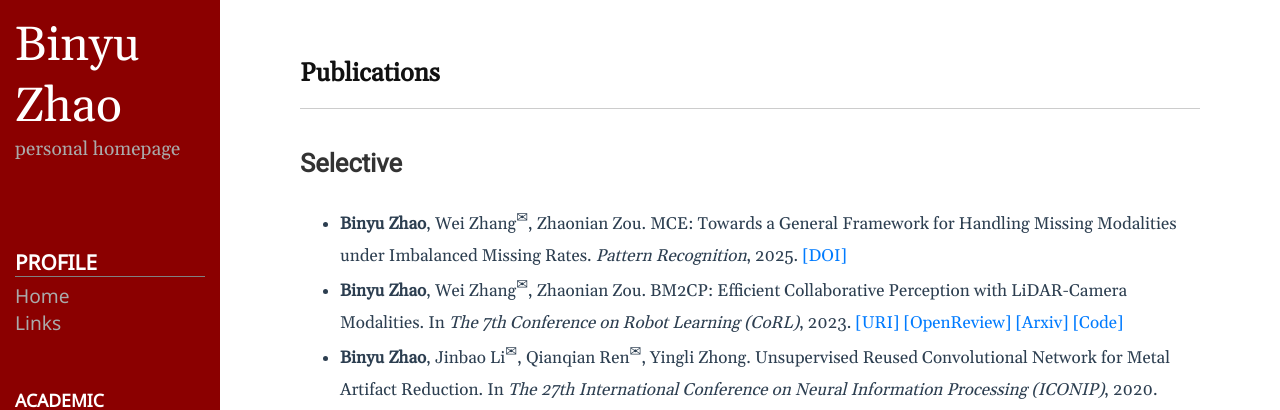
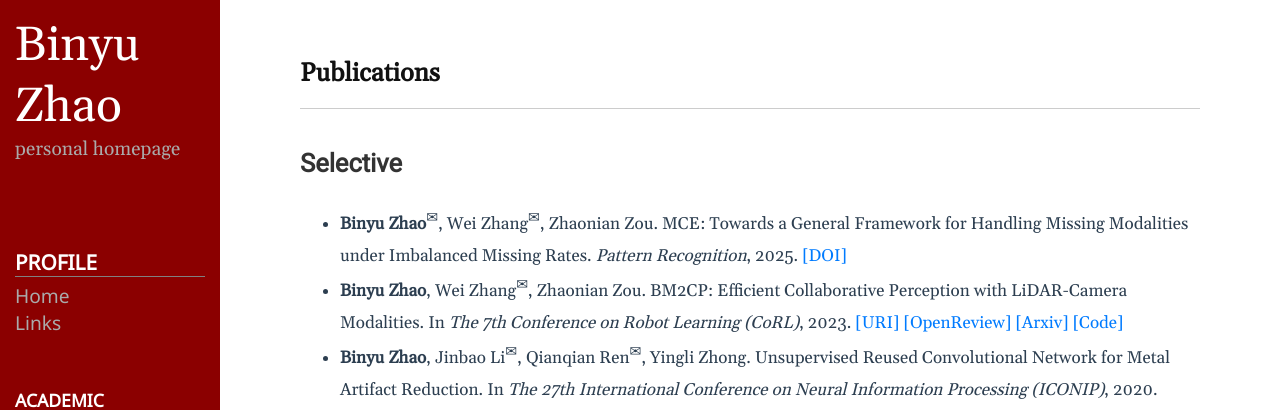
Before and after one commit to byzhaoAI/byzhaoAI.github.io, a Jekyll site: the page built from publications.md, in a window 1280 px wide. Shown: the top 410 px of the page. Built offline with Jekyll 4.4.1, drawn with Linux system fonts in a browser that asks for light colours.

```diff
--- a/publications.md
+++ b/publications.md
@@ -5,7 +5,7 @@ permalink: /publications/
 ---
 
 ## Selective
-- **Binyu Zhao**, Wei Zhang<sup>✉</sup>, Zhaonian Zou. MCE: Towards a General Framework for Handling Missing Modalities under Imbalanced Missing Rates. *Pattern Recognition*, 2025. [[DOI]]()
+- **Binyu Zhao**<sup>✉</sup>, Wei Zhang<sup>✉</sup>, Zhaonian Zou. MCE: Towards a General Framework for Handling Missing Modalities under Imbalanced Missing Rates. *Pattern Recognition*, 2025. [[DOI]]()
 
 - **Binyu Zhao**, Wei Zhang<sup>✉</sup>, Zhaonian Zou. BM2CP: Efficient Collaborative Perception with LiDAR-Camera Modalities. In *The 7th Conference on Robot Learning (CoRL)*, 2023. [[URI]](https://proceedings.mlr.press/v229/zhao23a.html) [[OpenReview]](https://openreview.net/forum?id=uJqxFjF1xWp) [[Arxiv]](https://arxiv.org/abs/2310.14702) [[Code]](https://github.com/byzhaoAI/BM2CP)
 
```
